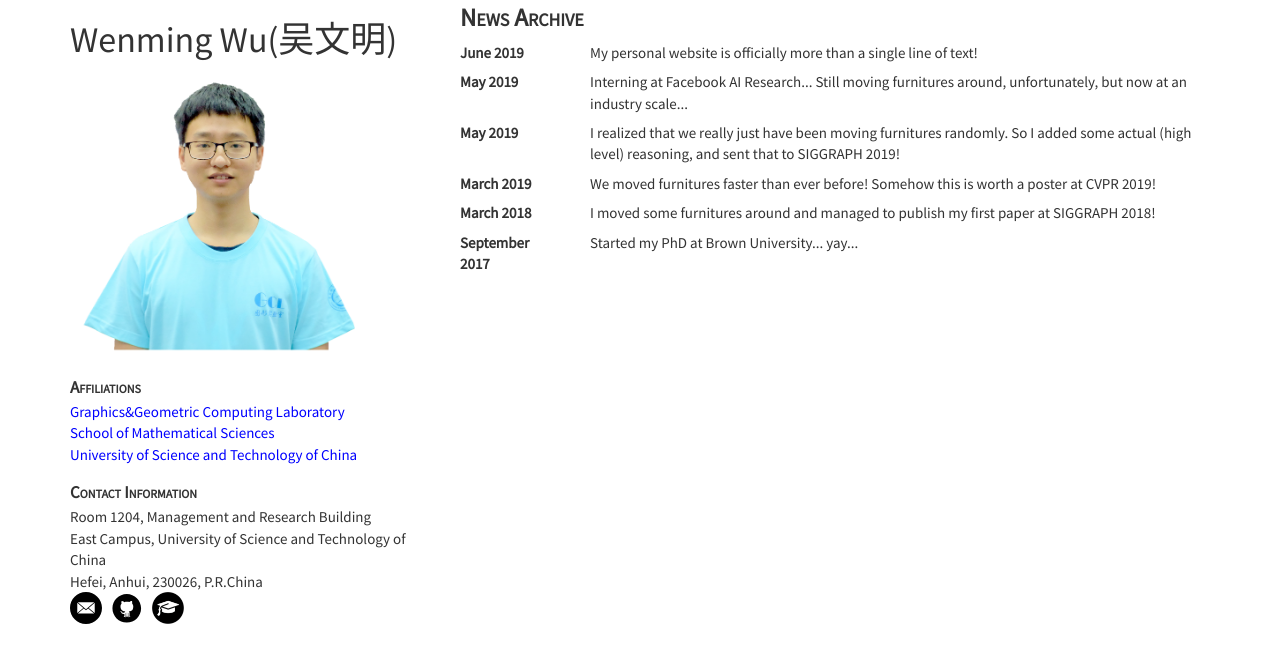
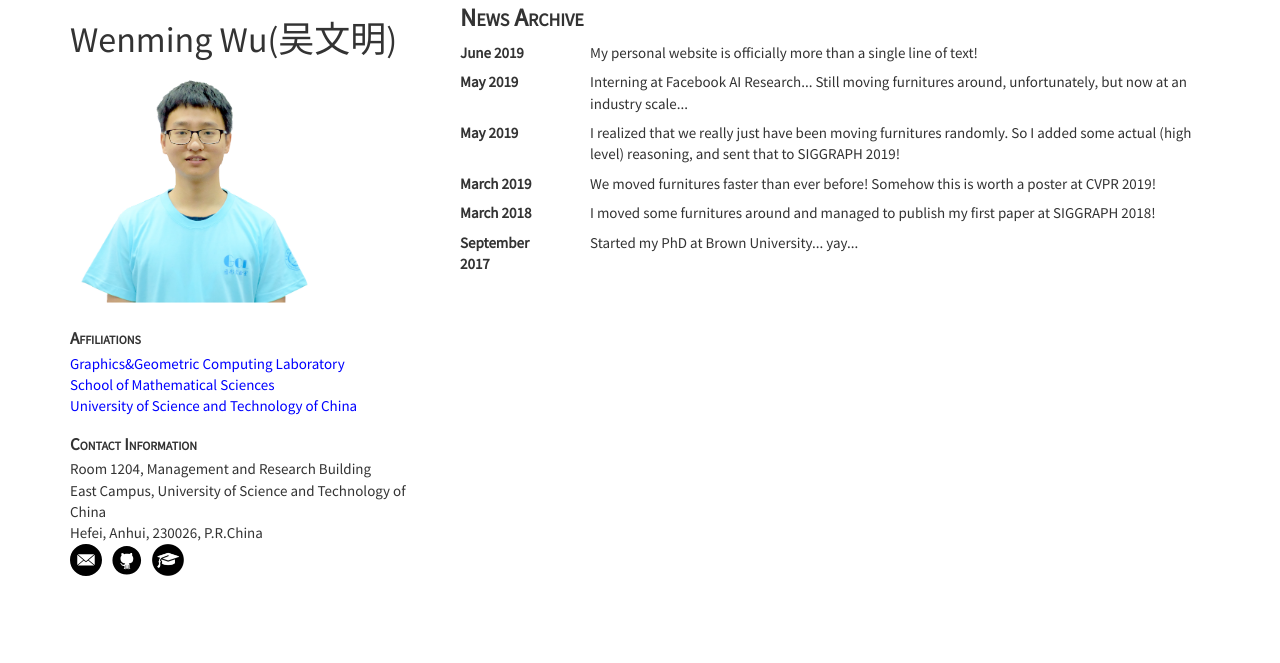
Before and after one commit to wutomwu/wutomwu.github.io, a Jekyll site: the page built from newsarchive.html, in a window 1280 px wide. Shown: the top 663 px of the page. Built offline with Jekyll 4.4.1, drawn with Linux system fonts in a browser that asks for light colours.

Commit message:
Update sidebar.html

```diff
--- a/_includes/sidebar.html
+++ b/_includes/sidebar.html
@@ -1,7 +1,7 @@
 <div><h1>Wenming Wu(吴文明)</h1></div>
 
 <div class='sidebaritem' id='headshot'>
-	<img class='img img-responsive' src='/img/me.png' width='300'/>
+	<img class='img img-responsive' src='/img/me.png' width='250'/>
 </div>
 
 <div class='sidebaritem' id='affiliations'>
```
